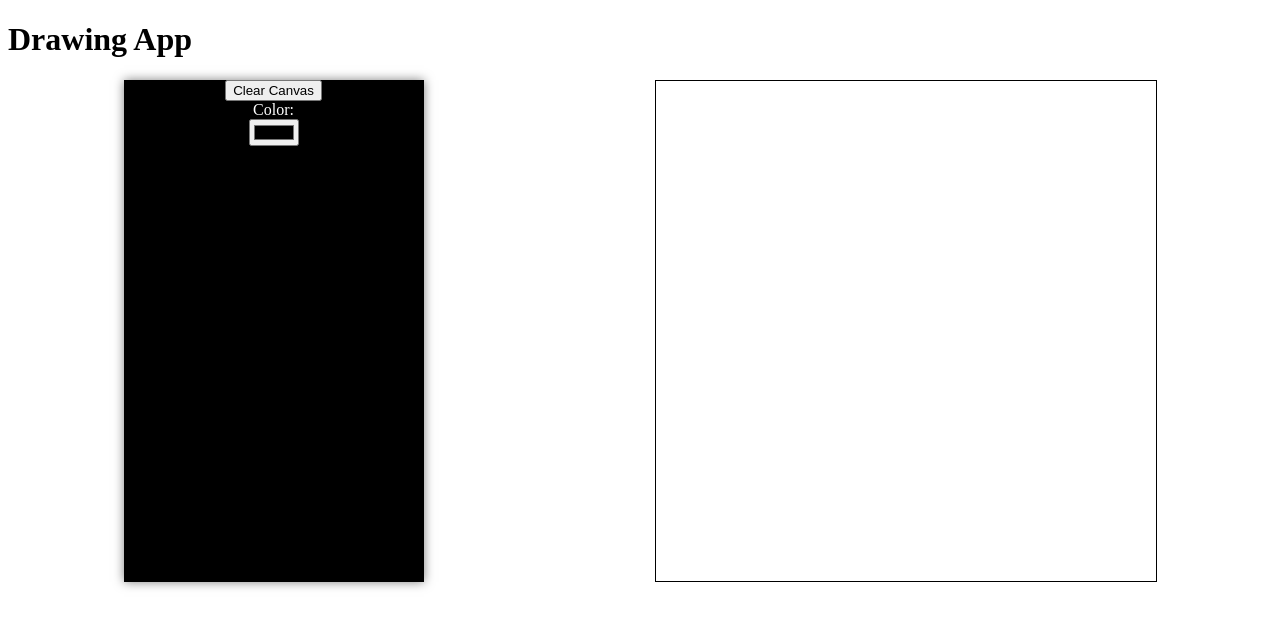
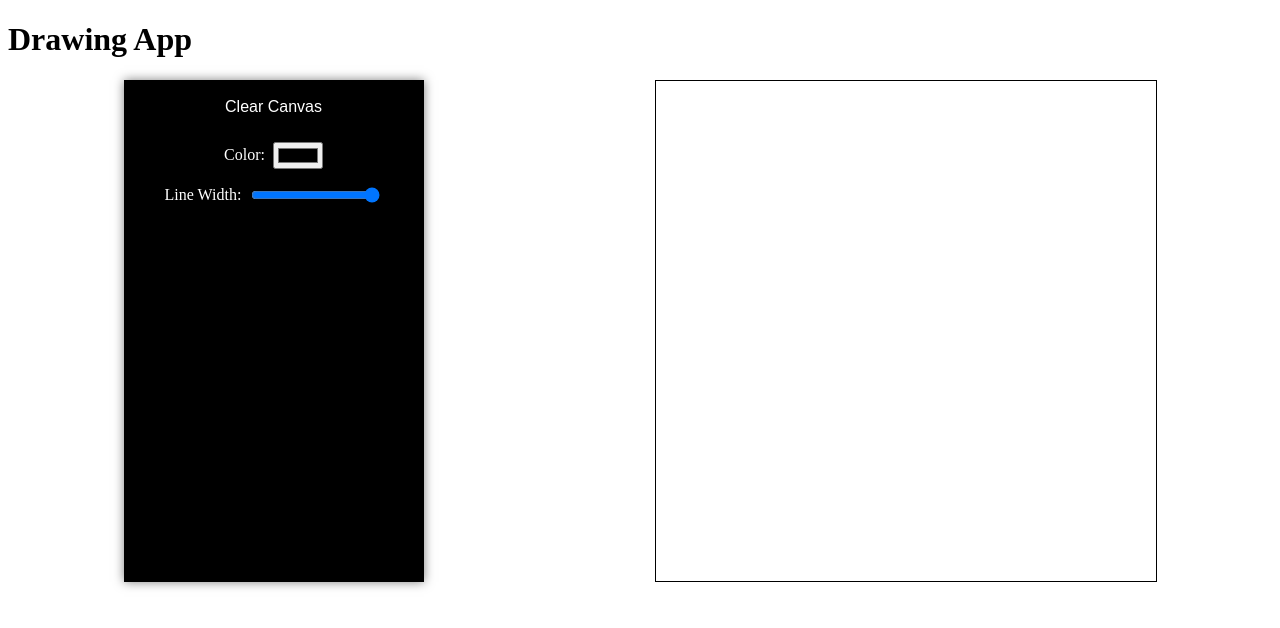
Before and after one commit to MichaelSoquat/drawing-app, an Angular app in the folder drawing-app/: page / in a window 1280 px wide. Shown: the top 628 px of the page. Built offline with nearby package versions, Linux system fonts and the light colour scheme.

Commit message:
added line width event

```diff
--- a/drawing-app/src/app/menu/menu.component.html
+++ b/drawing-app/src/app/menu/menu.component.html
@@ -1,5 +1,13 @@
 <div class="menu">
     <button (click)="clearCanvas()">Clear Canvas</button>
-    <label for="color-picker">Color:</label>
-    <input id="color-picker" type="color" (change)="setColor($event.target.value)">
+    <div class="menu-item">
+        <label for="color-picker">Color:</label>
+        <input id="color-picker" type="color" (change)="changeColor($event.target.value)">
+    </div>
+    <div class="menu-item">
+        <label for="line-width-picker">Line Width:</label>
+        <input id="line-width-picker" type="range" min="1" max="10" step="1" (change)="changeLineWidth($event.target.value)">
+    </div>
+
+
 </div>
--- a/drawing-app/src/app/menu/menu.component.scss
+++ b/drawing-app/src/app/menu/menu.component.scss
@@ -8,3 +8,37 @@
     align-items: center;
     color:white;
   }
+
+  button {
+    display: block;
+    padding: 10px;
+    margin:8px;
+    color: white;
+    font-size: 16px;
+    text-align: center;
+    border: none;
+    background-color: transparent;
+    transition: background-color 0.3s ease-out;
+    cursor: pointer;
+
+    &:hover {
+      background-color: rgba(255, 255, 255, 0.1);
+    }
+
+
+  }
+
+  .menu-item {
+    margin: 8px;
+    display:flex;
+    justify-content: space-between;
+    align-items: center;
+
+    label {
+      margin-right:8px;
+    }
+
+    input {
+      cursor: pointer;
+    }
+  }
--- a/drawing-app/src/app/menu/menu.component.ts
+++ b/drawing-app/src/app/menu/menu.component.ts
@@ -27,7 +27,7 @@ export class MenuComponent implements OnInit {
     this.lineWidthChange.emit(lineWidth);
   }
 
-  setColor(color: string) {
+  changeColor(color: string) {
     this.colorChange.emit(color);
   }
 
```
